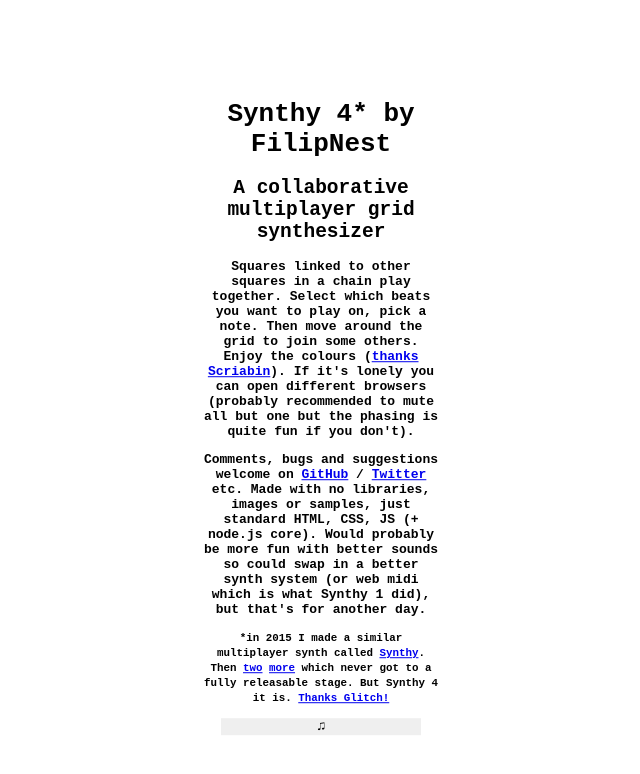
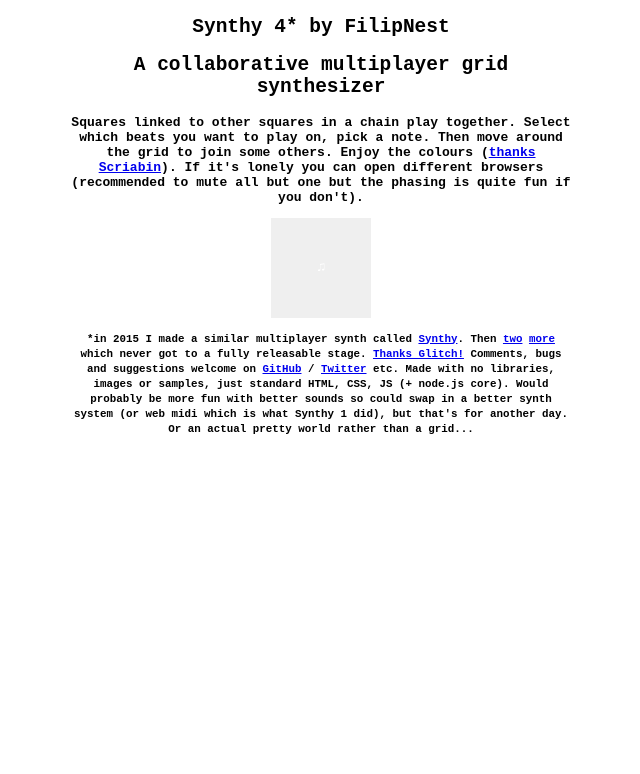
Before and after one commit to FilipNest/synthy4, a website: page index.html in a window 1280 px wide. Shown: the whole page, without its empty margins (319-959 px from the left). Drawn offline with Linux system fonts and the light colour scheme.

Commit message:
🚓🎐 Checkpoint ./readme.md:8756428/395 ./index.html:8756428/20776 ./static/style.css:8756428/752

```diff
--- a/index.html
+++ b/index.html
@@ -8,8 +8,8 @@
   </head>
 
   <body data-holding="true">
-    <main>
-      <div id="intro">
+
+    <section id="intro">
         <h1>
           Synthy 4* by FilipNest
         </h1>
@@ -22,35 +22,31 @@
           join some others. Enjoy the colours (<a
             href="https://en.wikipedia.org/wiki/Clavier_%C3%A0_lumi%C3%A8res"
             >thanks Scriabin</a
-          >). If it's lonely you can open different browsers (probably
-          recommended to mute all but one but the phasing is quite fun if you
-          don't).
+          >). If it's lonely you can open different browsers (recommended to
+          mute all but one but the phasing is quite fun if you don't).
         </p>
-        <p>
-          Comments, bugs and suggestions welcome on
-          <a href="https://github.com/filipnest/synthy4">GitHub</a> /
-          <a href="https://twitter.com/filipnest">Twitter</a> etc. Made with no
-          libraries, images or samples, just standard HTML, CSS, JS (+ node.js
-          core). Would probably be more fun with better sounds so could swap in
-          a better synth system (or web midi which is what Synthy 1 did), but
-          that's for another day.
-        </p>
+        <button id="start">♫</button>
         <p>
           <small
             >*in 2015 I made a similar multiplayer synth called
             <a href="https://github.com/filipnest/synthy">Synthy</a>. Then
             <a href="https://github.com/filipnest/synthy2">two</a>
             <a href="https://github.com/filipnest/synthy3">more</a> which never
-            got to a fully releasable stage. But Synthy 4 it is.
-            <a href="https://glitch.com/~filipnest-synthy4"
-              >Thanks Glitch!</a
-            ></small
-          >
+            got to a fully releasable stage.
+            <a href="https://glitch.com/~filipnest-synthy4">Thanks Glitch!</a>
+            Comments, bugs and suggestions welcome on
+            <a href="https://github.com/filipnest/synthy4">GitHub</a> /
+            <a href="https://twitter.com/filipnest">Twitter</a> etc. Made with
+            no libraries, images or samples, just standard HTML, CSS, JS (+
+            node.js core). Would probably be more fun with better sounds so
+            could swap in a better synth system (or web midi which is what
+            Synthy 1 did), but that's for another day. Or an actual pretty world
+            rather than a grid...
+          </small>
         </p>
-      </div>
+      </section>
 
-      <button id="start">♫</button>
-
+    <main>
       <div id="wrapper" class="wrapper"></div>
 
       <div class="controls">
--- a/static/style.css
+++ b/static/style.css
@@ -33,12 +33,13 @@
   transform: scale(1.2);
 }
 
-#start,
 #intro {
+  width: 500px;
+  max-width: 100%;
+  margin: auto;
   display: none;
 }
 
-[data-holding] #start,
 [data-holding] #intro {
   display: block;
 }
@@ -140,6 +141,10 @@
 }
 
 #start {
-  width: 200px;
+  width: 100px;
+  height: 100px;
+  padding: 1em;
   margin: auto;
+  background; radial-gradient(center,#ff0000,#cf9bff,#ffff00,#65659a,#e4fbff,#ae1600,#00cdff,#ff6500,#ff00ff,#2fcd30,#8d8b8d,#0000fe);
+  color: white;
 }
```
